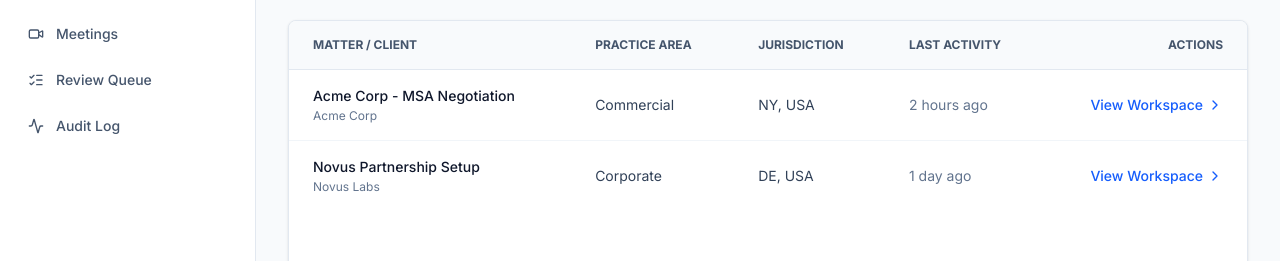
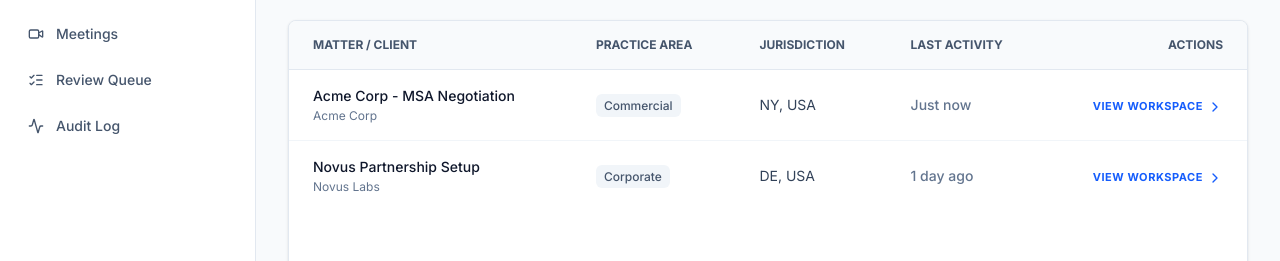
Before and after one commit to shravanxd/meeting-intelligence, a Next.js app in the folder frontend/: page /matters in a window 1280 px wide. Shown: the part 174-435 px from the top of the page. Built offline with nearby package versions, Linux system fonts and the light colour scheme.

Commit message:
feat: heavily upgraded meeting and review interactions to behave realistically with browser media recorder APIs and toast sync states

```diff
--- a/frontend/src/app/matters/page.tsx
+++ b/frontend/src/app/matters/page.tsx
@@ -1,10 +1,36 @@
-import React from 'react';
-import { Plus, Search, Filter, Briefcase, ChevronRight } from 'lucide-react';
-import Link from 'next/link';
+"use client";
+import React, { useEffect, useState, Suspense } from "react";
+import { Plus, Search, Filter, ChevronRight, CheckCircle2, X } from "lucide-react";
+import Link from "next/link";
+import { useSearchParams } from "next/navigation";
 
-export default function MattersPage() {
+function MattersContent() {
+  const searchParams = useSearchParams();
+  const [showToast, setShowToast] = useState(false);
+
+  useEffect(() => {
+    if (searchParams.get("success") === "true") {
+      setShowToast(true);
+      setTimeout(() => setShowToast(false), 5000);
+
+      const newUrl = window.location.pathname;
+      window.history.replaceState({}, "", newUrl);
+    }
+  }, [searchParams]);
+
   return (
-    <div className="p-8 max-w-6xl mx-auto h-full flex flex-col">
+    <div className="p-8 max-w-6xl mx-auto h-full flex flex-col relative">
+      {showToast && (
+        <div className="fixed top-6 right-6 z-50 bg-white border border-emerald-200 rounded-lg shadow-xl p-4 pr-12 flex items-start gap-4 transform transition-all duration-500 ease-out translate-y-2 opacity-100">
+           <CheckCircle2 className="w-6 h-6 text-emerald-500 flex-shrink-0 mt-0.5" />
+           <div>
+             <h4 className="text-sm font-bold text-slate-900">Intelligence Synced</h4>
+             <p className="text-xs text-slate-500 mt-1">The meeting analysis has been successfully attached to the "Acme Corp - MSA Negotiation" matter.</p>
+           </div>
+           <button onClick={() => setShowToast(false)} className="absolute top-3 right-3 text-slate-400 hover:text-slate-600"><X className="w-4 h-4" /></button>
+        </div>
+      )}
+
       <header className="mb-8 flex justify-between items-start">
         <div>
           <h1 className="text-3xl font-semibold tracking-tight text-slate-900 mb-2">Client Matters</h1>
@@ -21,10 +47,10 @@
           <input
             type="text"
             placeholder="Search by client, title, or ID..."
-            className="w-full border border-slate-300 rounded-md pl-10 pr-4 py-2 text-sm focus:ring-2 focus:ring-blue-500 focus:border-blue-500 outline-none"
+            className="w-full border border-slate-300 rounded-md pl-10 pr-4 py-2 text-sm focus:ring-2 focus:ring-blue-500 focus:border-blue-500 outline-none transition-all"
           />
         </div>
-        <button className="border border-slate-300 rounded-md px-4 py-2 text-sm font-medium text-slate-700 bg-white hover:bg-slate-50 flex items-center gap-2">
+        <button className="border border-slate-300 rounded-md px-4 py-2 text-sm font-medium text-slate-700 bg-white hover:bg-slate-50 flex items-center gap-2 transition-colors">
           <Filter className="w-4 h-4" /> Filter
         </button>
       </div>
@@ -42,19 +68,24 @@
           </thead>
           <tbody className="divide-y divide-slate-100">
             {[
-              { id: '1', title: 'Acme Corp - MSA Negotiation', client: 'Acme Corp', practice: 'Commercial', jurisdiction: 'NY, USA', time: '2 hours ago' },
-              { id: '2', title: 'Novus Partnership Setup', client: 'Novus Labs', practice: 'Corporate', jurisdiction: 'DE, USA', time: '1 day ago' },
+              { id: "1", title: "Acme Corp - MSA Negotiation", client: "Acme Corp", practice: "Commercial", jurisdiction: "NY, USA", time: "Just now", highlight: showToast },
+              { id: "2", title: "Novus Partnership Setup", client: "Novus Labs", practice: "Corporate", jurisdiction: "DE, USA", time: "1 day ago", highlight: false },
             ].map((matter) => (
-              <tr key={matter.id} className="hover:bg-slate-50 transition-colors group">
+              <tr key={matter.id} className={`hover:bg-slate-50 transition-colors group ${matter.highlight ? "bg-blue-50/30" : ""}`}>
                 <td className="px-6 py-4">
-                  <div className="font-medium text-slate-900 group-hover:text-blue-700 transition-colors">{matter.title}</div>
+                  <div className="font-medium text-slate-900 group-hover:text-blue-700 transition-colors flex items-center gap-2">
+                    {matter.title}
+                    {matter.highlight && <span className="px-2 py-0.5 bg-emerald-100 text-emerald-800 text-[10px] font-bold uppercase rounded-full tracking-wider animate-pulse">Updated</span>}
+                  </div>
                   <div className="text-slate-500 mt-0.5 text-xs">{matter.client}</div>
                 </td>
-                <td className="px-6 py-4 text-slate-700">{matter.practice}</td>
+                <td className="px-6 py-4 text-slate-700">
+                   <span className="bg-slate-100 px-2 py-1 rounded-md text-xs font-medium text-slate-600">{matter.practice}</span>
+                </td>
                 <td className="px-6 py-4 text-slate-700">{matter.jurisdiction}</td>
-                <td className="px-6 py-4 text-slate-500">{matter.time}</td>
+                <td className="px-6 py-4 text-slate-500 font-medium">{matter.time}</td>
                 <td className="px-6 py-4 text-right">
-                  <Link href={`/matters/${matter.id}`} className="inline-flex items-center text-blue-600 hover:text-blue-800 font-medium">
+                  <Link href={`/matters/${matter.id}`} className="inline-flex items-center text-blue-600 hover:text-blue-800 font-bold uppercase text-[11px] tracking-wider">
                     View Workspace <ChevronRight className="w-4 h-4 ml-1" />
                   </Link>
                 </td>
@@ -66,3 +97,11 @@
     </div>
   );
 }
+
+export default function MattersPage() {
+  return (
+    <Suspense fallback={<div className="p-8">Loading matters...</div>}>
+       <MattersContent />
+    </Suspense>
+  );
+}
```
Also changed, not shown: 1 other file (tests, documents, lock files or other folders).
